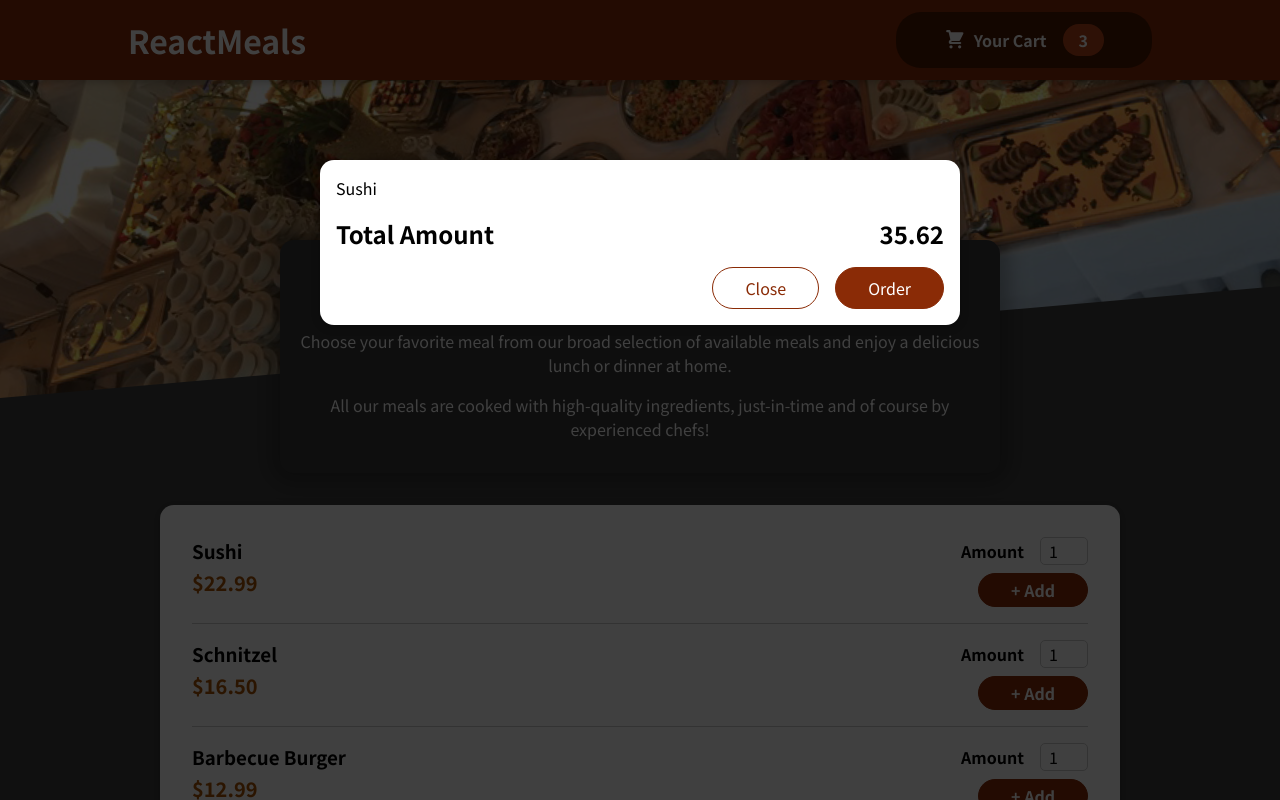
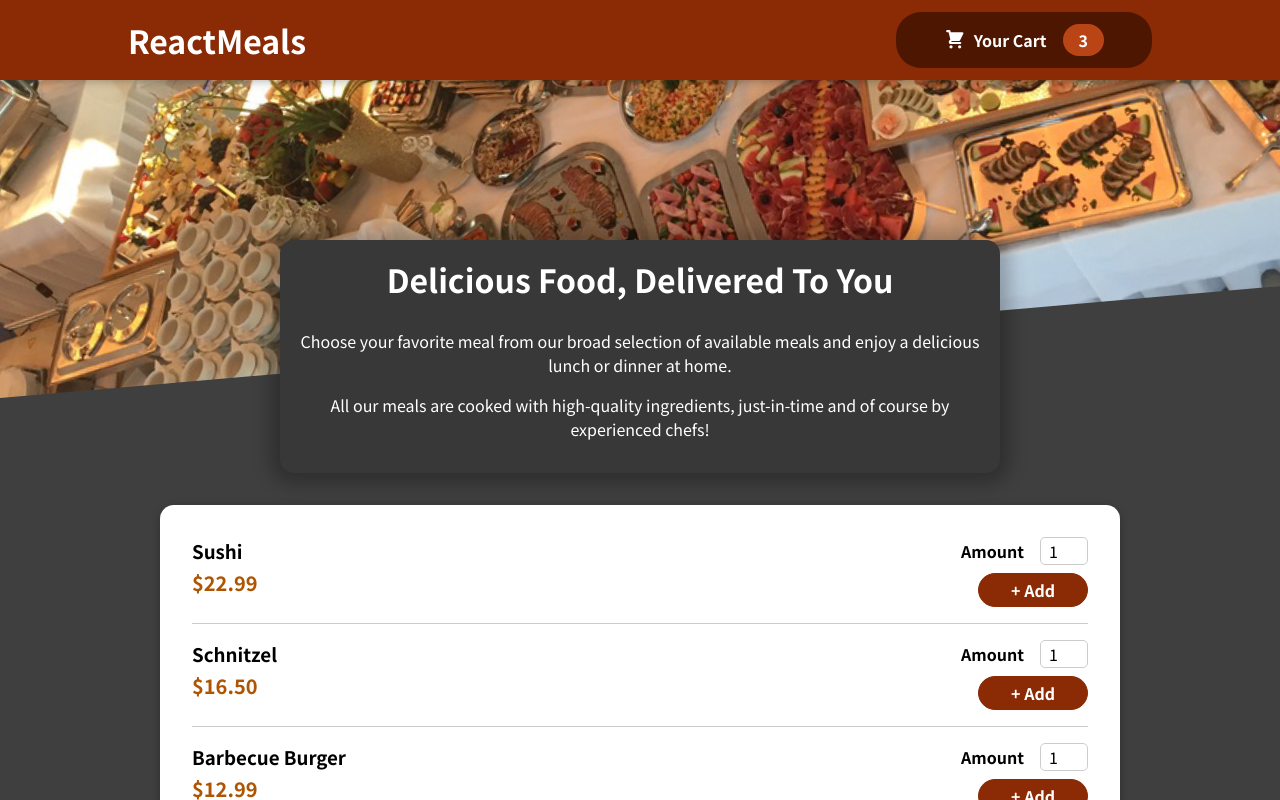
Before and after one commit to Metrevelii/Food-Order-App, a React (Create React App) app: page / in a window 1280 px wide. Shown: the top 800 px of the page. Built offline with nearby package versions, Linux system fonts and the light colour scheme.

Commit message:
Added open/close funcionality on Cart

```diff
--- a/src/App.js
+++ b/src/App.js
@@ -1,16 +1,26 @@
-import { Fragment } from "react";
+import { Fragment, useState } from "react";
 import Header from "./components/Layout/Header";
 import Meals from "./components/Meals/Meals";
-import Cart from './components/Cart/Cart';
+import Cart from "./components/Cart/Cart";
 
 function App() {
+  const [cartIsShown, setCartIsShown] = useState(false);
+
+  const showCartHandler = () => {
+    setCartIsShown(true);
+  };
+
+  const hideCartHandler = () => {
+    setCartIsShown(false);
+  };
+
+
   return (
     <Fragment>
-      <Cart />
-      <Header />
+      {cartIsShown && <Cart onClose={hideCartHandler} />}
+      <Header onShowCart={showCartHandler} />
       <main>
         <Meals />
-
       </main>
     </Fragment>
   );
--- a/src/components/Cart/Cart.js
+++ b/src/components/Cart/Cart.js
@@ -10,14 +10,14 @@
     </ul>
   );
   return (
-    <Modal>
+    <Modal onClose={props.onClose}>
       {cartItems}
       <div className={classes.total}>
           <span>Total Amount</span>
           <span>35.62</span>
       </div>
       <div className={classes.actions}>
-        <button className={classes['button--alt']}>Close</button>
+        <button className={classes['button--alt']} onClick={props.onClose}>Close</button>
         <button className={classes.button}>Order</button>
       </div>
     </Modal>
--- a/src/components/Layout/Header.js
+++ b/src/components/Layout/Header.js
@@ -8,7 +8,7 @@
     <Fragment>
       <header className={classes.header}>
         <h1>ReactMeals</h1>
-        <HeaderCartButton />
+        <HeaderCartButton onClick={props.onShowCart} />
       </header>
       <div className={classes['main-image']}>
         <img src={mealsImage} alt="A table full of food!" />
--- a/src/components/Layout/HeaderCartButton.js
+++ b/src/components/Layout/HeaderCartButton.js
@@ -3,7 +3,7 @@
 import CartIcon from '../Cart/CartIcon';
 
 const HeaderCartButton = props => {
-    return <button className={classes.button}>
+    return <button className={classes.button} onClick={props.onClick}>
         <span className={classes.icon}>
             <CartIcon />
         </span>
--- a/src/components/UI/Modal.js
+++ b/src/components/UI/Modal.js
@@ -3,7 +3,7 @@
 import classes from './Modal.module.css';
 
 const Backdrop = props => {
-    return <div className={classes.backdrop}></div>
+    return <div className={classes.backdrop} onClick={props.onClose}></div>
 };
 
 const ModalOverlay = props => {
@@ -16,7 +16,7 @@
 
 const Modal = props => {
     return <Fragment>
-        {ReactDOM.createPortal(<Backdrop />, portalElement)}
+        {ReactDOM.createPortal(<Backdrop onClose={props.onClose}/>, portalElement)}
         {ReactDOM.createPortal(<ModalOverlay>{props.children}</ModalOverlay>, portalElement)}
     </Fragment>
 };
```
Also changed, not shown: 1 other file (tests, documents, lock files or other folders).
